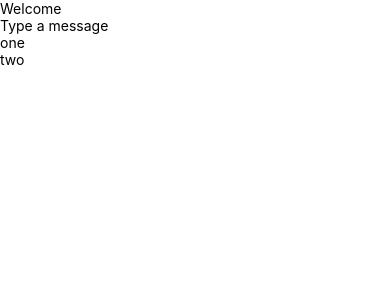
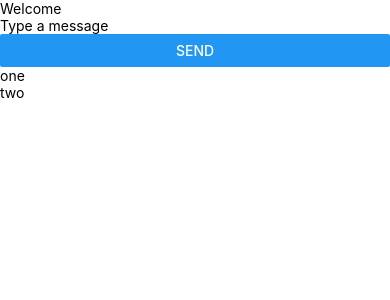
Before and after one commit to markspanbroek/react-native-tdd-example, a React Native app: screen / in a window 390 px wide. Shown: the top 300 px of the page. Built offline with nearby package versions, Linux system fonts and the light colour scheme.

Commit message:
Send button

```diff
--- a/App.js
+++ b/App.js
@@ -1,10 +1,11 @@
 import React from 'react';
-import { Text, SafeAreaView, TextInput } from 'react-native'
+import { Text, SafeAreaView, TextInput, Button } from 'react-native'
 
-const App = ({ messages = ["one", "two"] } = {}) =>(
+const App = ({ messages = ["one", "two"] } = {}) => (
   <SafeAreaView>
     <Text>Welcome</Text>
     <TextInput placeholder="Type a message" />
+    <Button title='Send' />
     { messages.map((message,index) =>
       <Text key={index}>{message}</Text>
     )}
```
Also changed, not shown: 1 other file (tests, documents, lock files or other folders).
